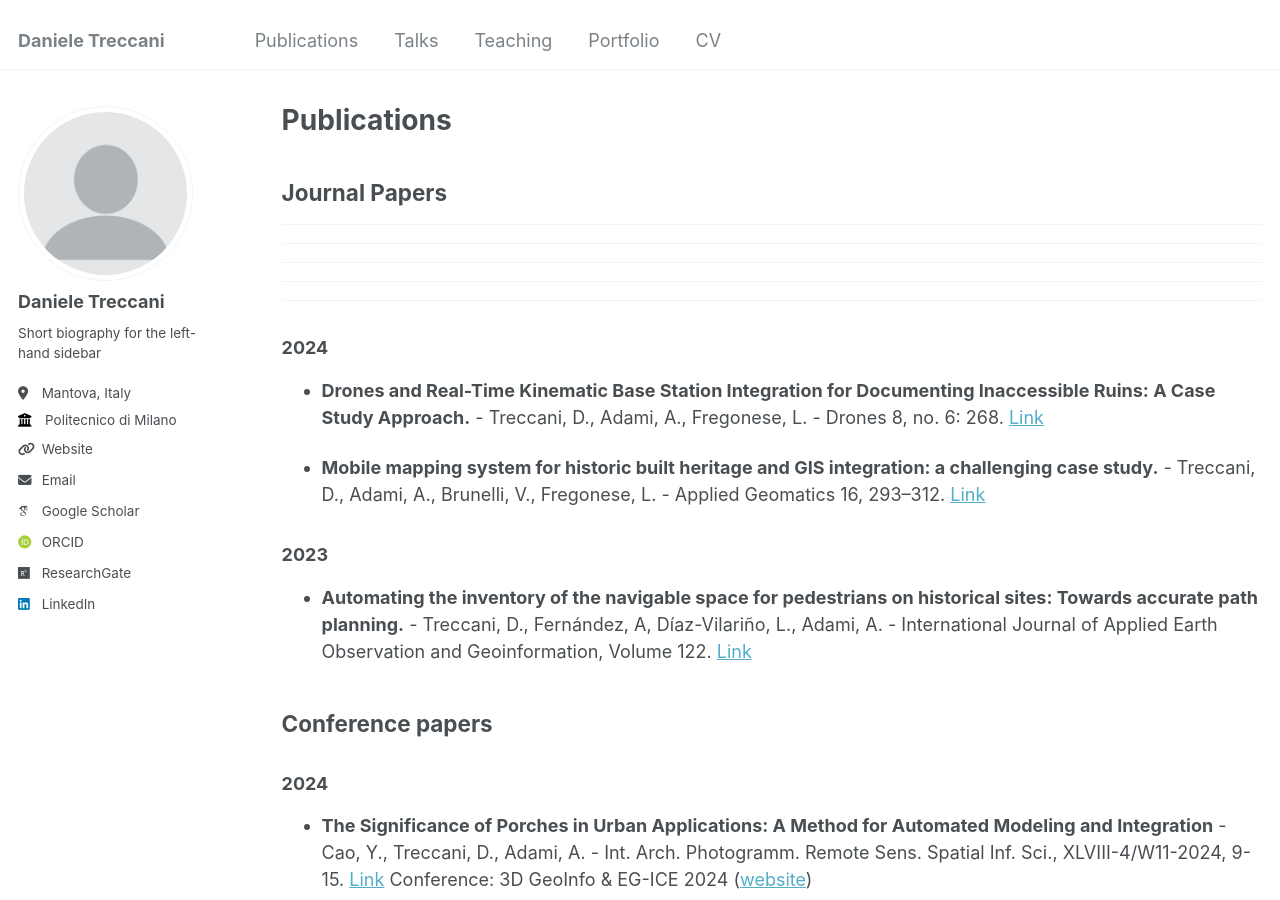
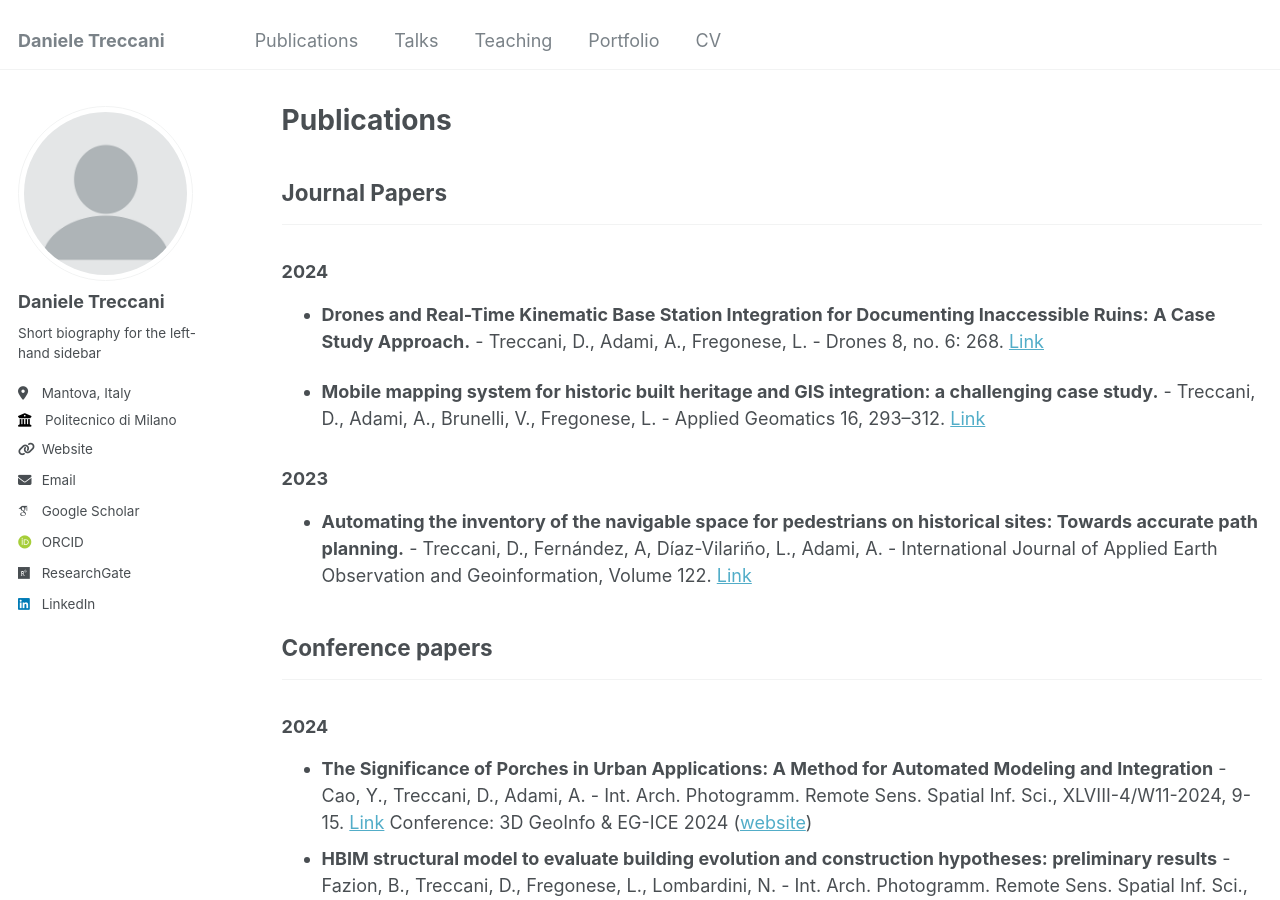
Before and after one commit to DanTRK/DanTRK.github.io, a Jekyll site: the page built from _pages/publications.md, in a window 1280 px wide and 900 px high. Built offline with Jekyll 4.4.1, drawn with Linux system fonts in a browser that asks for light colours; some web fonts are replaced.

```diff
--- a/_pages/publications.md
+++ b/_pages/publications.md
@@ -12,13 +12,6 @@ redirect_from:
 ## Journal Papers
 * * *
 
-* * *
-
----
-
-  _  _  _  _
-
----------------
 ### 2024
 
 * **Drones and Real-Time Kinematic Base Station Integration for Documenting Inaccessible Ruins: A Case Study Approach.** - Treccani, D., Adami, A., Fregonese, L. - Drones 8, no. 6: 268.
@@ -32,7 +25,7 @@ redirect_from:
 
 
 ## Conference papers
-
+* * *
 ### 2024
 * **The Significance of Porches in Urban Applications: A Method for Automated Modeling and Integration** - Cao, Y., Treccani, D., Adami, A. - Int. Arch. Photogramm. Remote Sens. Spatial Inf. Sci., XLVIII-4/W11-2024, 9-15. [Link](https://doi.org/10.5194/isprs-archives-XLVIII-4-W11-2024-9-2024)    Conference: 3D GeoInfo & EG-ICE 2024 ([website](https://3dgeoinfoeg-ice.webs.uvigo.es/3dgeoinfo))
 * **HBIM structural model to evaluate building evolution and construction hypotheses: preliminary results** - Fazion, B., Treccani, D., Fregonese, L., Lombardini, N. - Int. Arch. Photogramm. Remote Sens. Spatial Inf. Sci., XLVIII-2/W4-2024, 213–219. [Link](https://doi.org/10.5194/isprs-archives-XLVIII-2-W4-2024-213-2024)   Conference: 3D-ARCH Workshop 2024 ([website](https://3darch.fbk.eu/))
```
